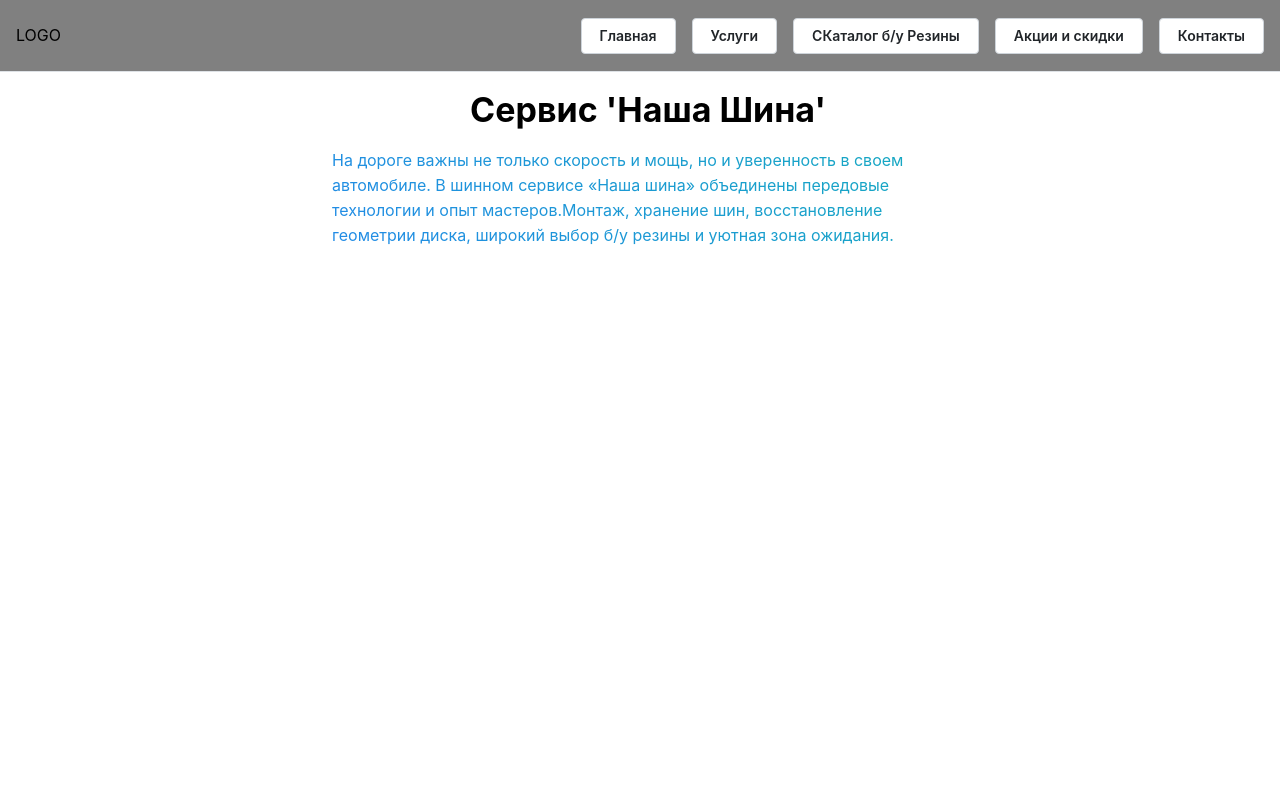
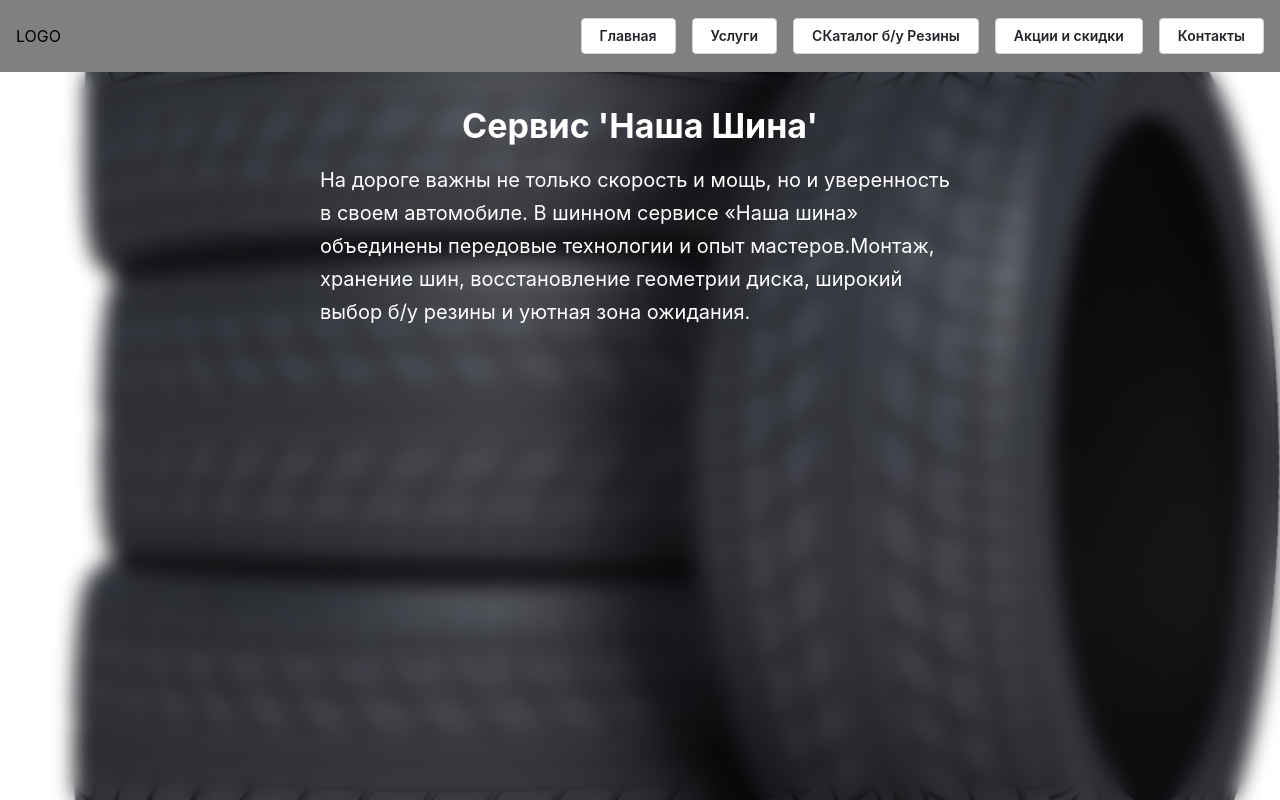
Before and after one commit to ProkoshkinLeonid/wheels_react, a React (Vite) app: page /main in a window 1280 px wide. Built offline with nearby package versions, Linux system fonts and the light colour scheme.

Commit message:
add styles and background

```diff
--- a/src/App.tsx
+++ b/src/App.tsx
@@ -1,7 +1,7 @@
 import { useEffect } from "react"
 import { Outlet, useNavigate } from "react-router-dom"
 
-import { AppShell, Flex } from "@mantine/core"
+import { AppShell } from "@mantine/core"
 import { useDisclosure } from "@mantine/hooks"
 
 import { Header } from "./components/Header.tsx"
@@ -17,13 +17,15 @@ function App() {
 
   return (
     <AppShell
+      styles={{
+        header: { borderBottom: 0 },
+      }}
       header={{ height: 72 }}
       navbar={{
         width: 300,
         breakpoint: "sm",
         collapsed: { desktop: true, mobile: !opened },
       }}
-      padding="md"
     >
       <AppShell.Header bg="grey">
         <Header variant="header" opened={opened} toggle={toggle} />
@@ -33,10 +35,8 @@ function App() {
         <Header variant="navbar" />
       </AppShell.Navbar>
 
-      <AppShell.Main pb={0} pr={0} w="100%">
-        <Flex direction="column" h="100%" w="100%">
-          <Outlet />
-        </Flex>
+      <AppShell.Main pb={0} pr={0} w="100%" h="100vh">
+        <Outlet />
       </AppShell.Main>
     </AppShell>
   )
--- a/src/components/Section.tsx
+++ b/src/components/Section.tsx
@@ -1,6 +1,8 @@
 import { FC, ReactNode } from "react"
 
-import { Flex, Text, Title } from "@mantine/core"
+import { BackgroundImage, Flex, Text, Title } from "@mantine/core"
+
+import bgImage from "../assets/background.jpg"
 
 interface SectionProps {
   children: ReactNode
@@ -9,11 +11,22 @@ interface SectionProps {
 
 export const Section: FC<SectionProps> = ({ children, title }) => {
   return (
-    <Flex h="100%" justify="center" direction="column" align="center" gap="md">
-      <Title order={1}>{title}</Title>
-      <Text maw="50%" variant="gradient">
-        {children}
-      </Text>
-    </Flex>
+    <BackgroundImage h="100%" src={bgImage}>
+      <Flex
+        style={{ backdropFilter: "blur(10px)" }}
+        pt="xl"
+        h="100%"
+        direction="column"
+        align="center"
+        gap="md"
+      >
+        <Title order={1} style={{ color: "white" }}>
+          {title}
+        </Title>
+        <Text size="xl" maw="50%" variant="text" style={{ color: "white" }}>
+          {children}
+        </Text>
+      </Flex>
+    </BackgroundImage>
   )
 }
--- a/vite.config.ts
+++ b/vite.config.ts
@@ -1,5 +1,5 @@
-import { defineConfig } from 'vite'
-import react from '@vitejs/plugin-react'
+import react from "@vitejs/plugin-react"
+import { defineConfig } from "vite"
 
 // https://vite.dev/config/
 export default defineConfig({
```
Also changed, not shown: src/assets/background.jpg (added).
